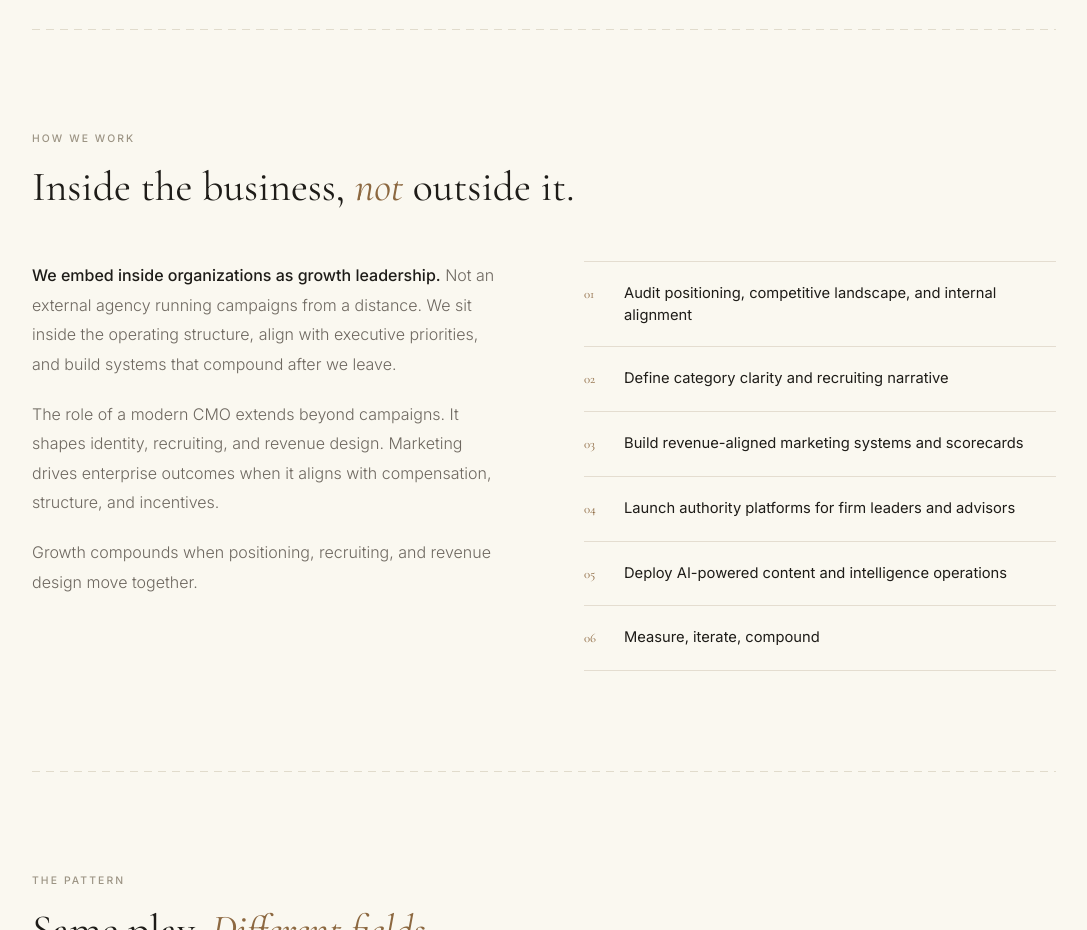
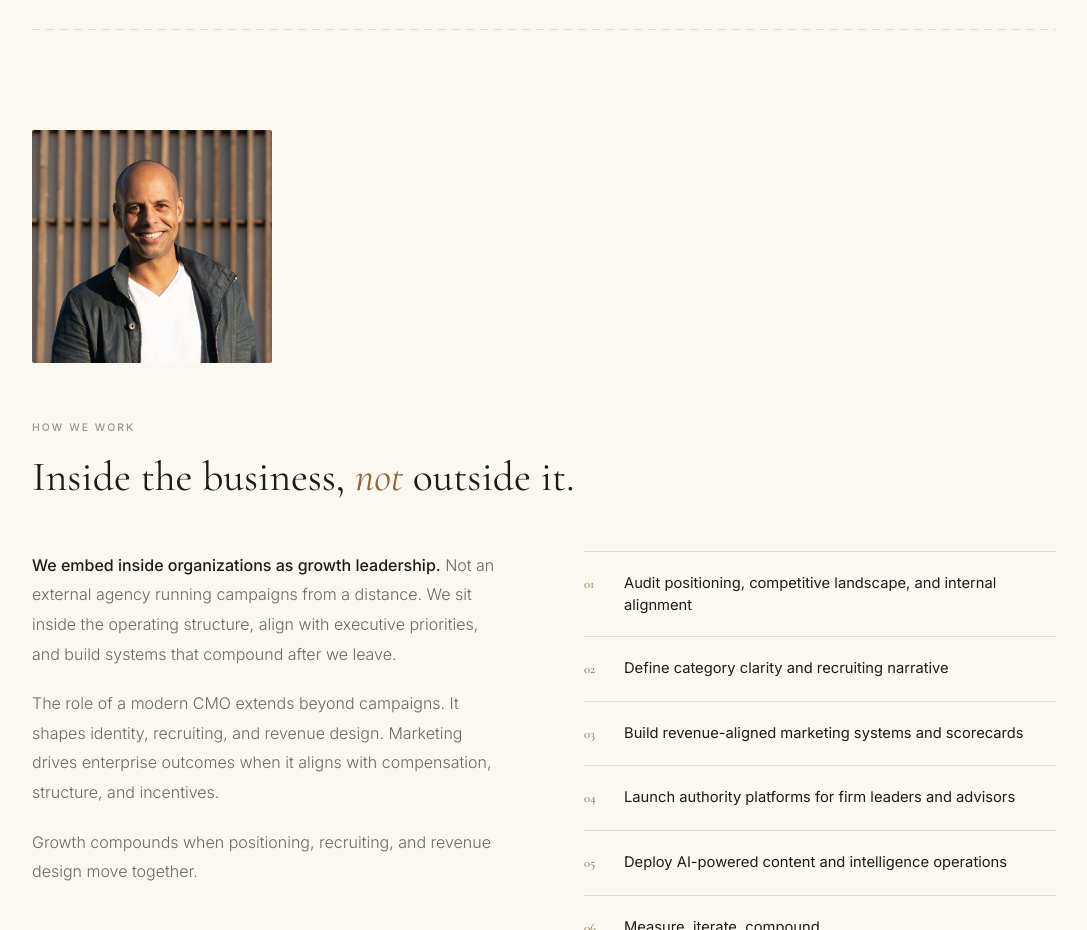
Before and after one commit to keirdillon/dillonagency-site, a plain HTML site: page index.html in a window 1280 px wide. Shown: the part 2720-3650 px from the top of the page, without its empty margins (96-1183 px from the left). Drawn offline with nearby package versions, Linux system fonts and the light colour scheme.

Commit message:
add headshot to homepage

```diff
--- a/index.html
+++ b/index.html
@@ -167,6 +167,7 @@
   <div class="stitch"></div>
 
   <section class="section fade-in">
+    <div style="margin-bottom:48px;"><img src="/assets/images/keir-headshot.jpg" alt="Keir Dillon, Founder of Dillon Agency" style="width:240px;border-radius:2px;"></div>
     <div class="section-label">How We Work</div>
     <div class="section-title">Inside the business, <em>not</em> outside it.</div>
     <div class="two-col">
```
